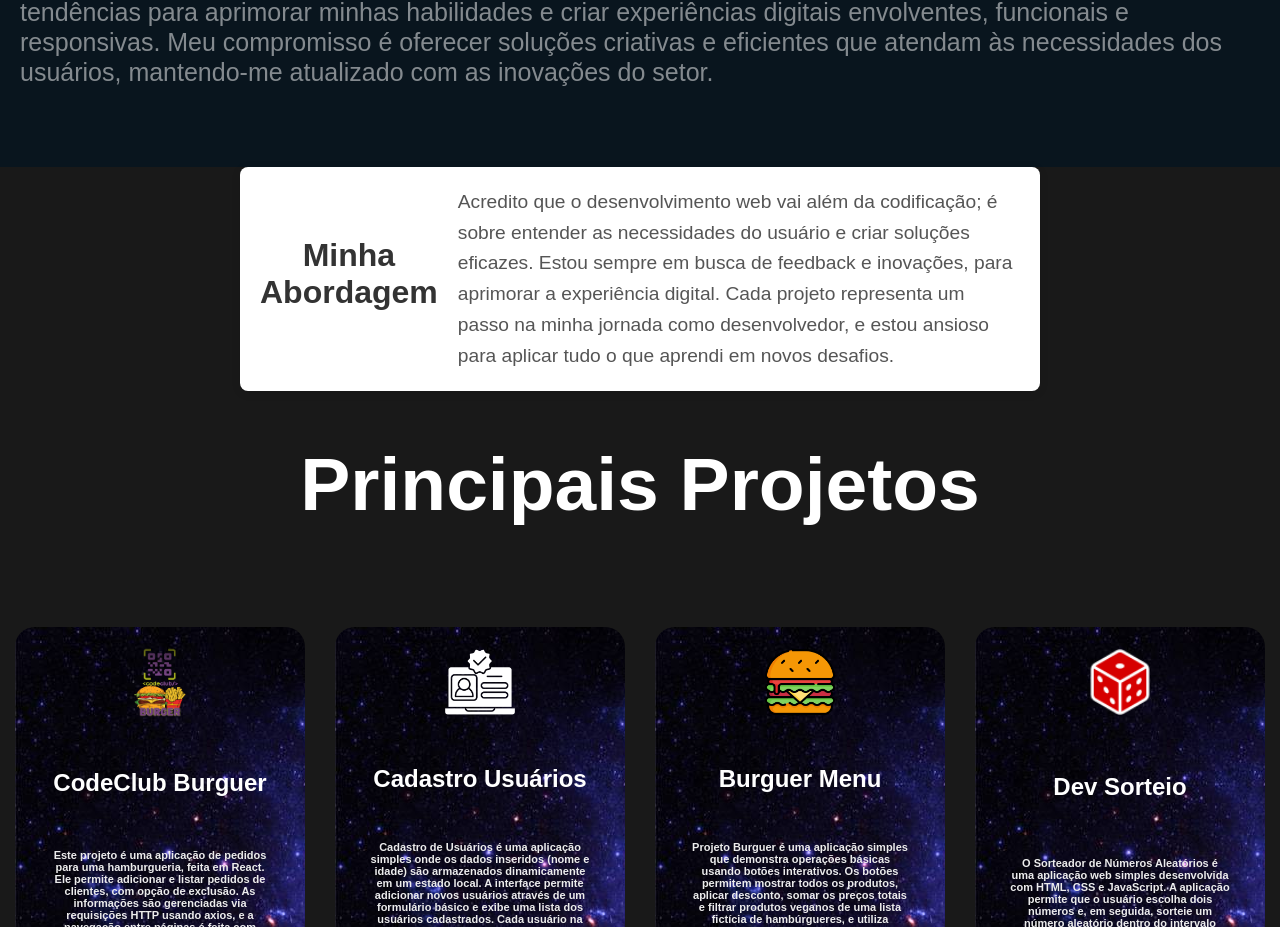
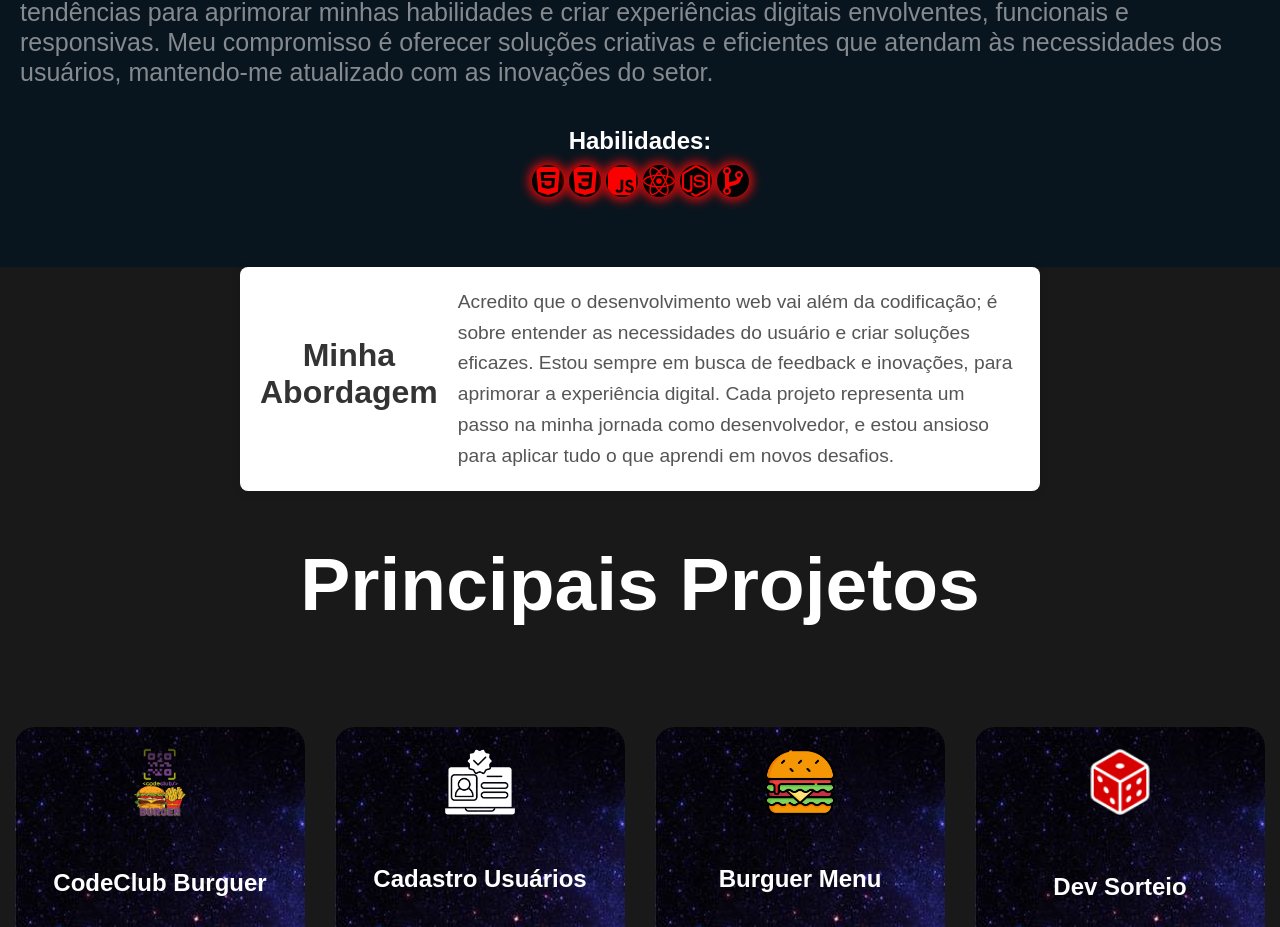
Before and after one commit to andresilva05/portfolio-react, a React (Vite) app: page / in a window 1280 px wide. Shown: the part 1179-2106 px from the top of the page. Built offline with nearby package versions, Linux system fonts and the light colour scheme.

Commit message:
feat: Adiciona seção de habilidades com ícones de tecnologias

```diff
--- a/src/pages/AboutMe/index.jsx
+++ b/src/pages/AboutMe/index.jsx
@@ -1,5 +1,9 @@
 import AnimationAboutMe from "../../components/AnimationAboutMe";
-import { AboutSection, AboutText, TextSection } from "./styles";
+import { AboutSection, AboutText, ContainerSkill, TextSection } from "./styles";
+import { FaHtml5 } from "react-icons/fa6";
+import { IoLogoCss3 } from "react-icons/io";
+import { FaJs, FaReact, FaNodeJs } from "react-icons/fa";
+import { IoGitBranch } from "react-icons/io5";
 
 export default function AboutMe() {
   return (
@@ -20,6 +24,17 @@ export default function AboutMe() {
           soluções criativas e eficientes que atendam às necessidades dos
           usuários, mantendo-me atualizado com as inovações do setor.
         </AboutText>
+        <ContainerSkill>
+          <h1>Habilidades:</h1>
+          <div>
+            <FaHtml5 size={32} color="#fa0000" />
+            <IoLogoCss3 size={32} color="#fa0000" />
+            <FaJs size={32} color="#fa0000" />
+            <FaReact size={32} color="#fa0000" />
+            <FaNodeJs size={32} color="#fa0000" />
+            <IoGitBranch size={32} color="#fa0000" />
+          </div>
+        </ContainerSkill>
       </TextSection>
     </AboutSection>
   );
```
